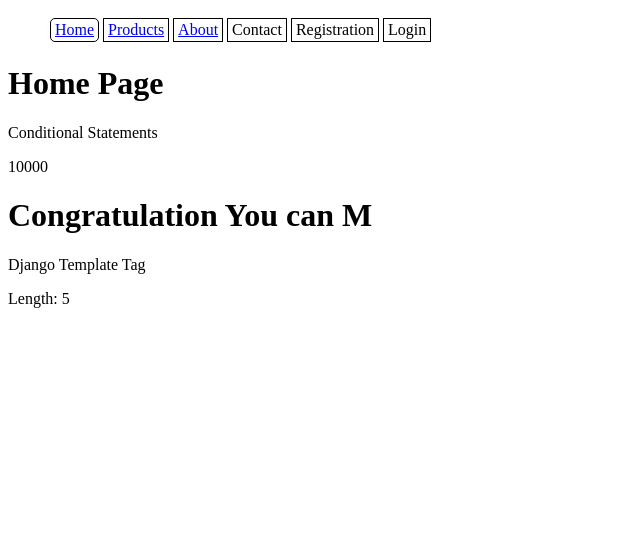
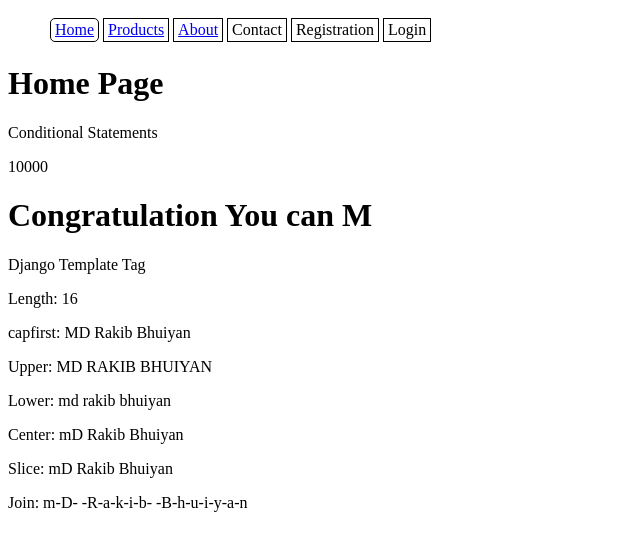
Before and after one commit to 46ra20/Practice_10_5, a Django app: page / in a window 1280 px wide. Shown: the top 551 px of the page, without its empty margins (0-640 px from the left). Run offline with Django 4.2, Linux system fonts and the light colour scheme.

Commit message:
templates update

```diff
--- a/NavigationBar/views.py
+++ b/NavigationBar/views.py
@@ -2,5 +2,5 @@ from django.http import HttpResponse
 from django.shortcuts import render
 
 def Test(request):
-    data={'name':'rakib','salary':'10000'}
+    data={'name':'mD Rakib Bhuiyan','salary':'10000'}
     return render(request,'index.html',data)
--- a/templates/index.html
+++ b/templates/index.html
@@ -40,7 +40,15 @@
     <p>{{x}}</p>
     {%endfor%} {% endcomment %}
     <p>Django Template Tag</p>
-    <p>Length: {{name| length}}
+    <p>Length: {{name| length}}</p>
+    <p>capfirst: {{name| capfirst}}</p>
+    <p>Upper: {{name| upper}}</p>
+    <p>Lower: {{name| lower}}</p>
+    <p>Center: {{name| center:"2"}}</p>
+    <p>Slice: {{name| slice:" "}}</p>
+    <p>Join: {{name| join:"-"}}</p>
+
+
 
 </body>
 
```
